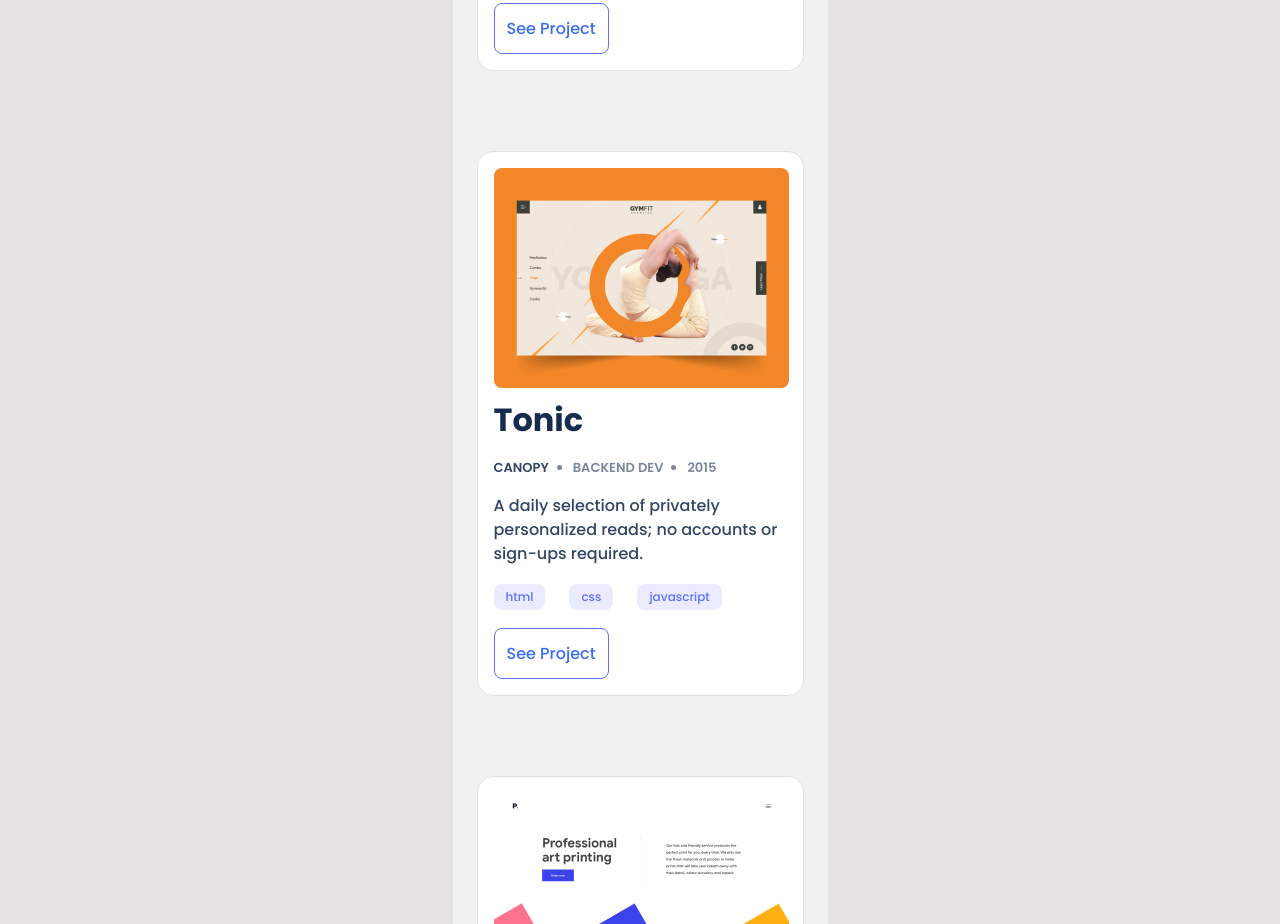
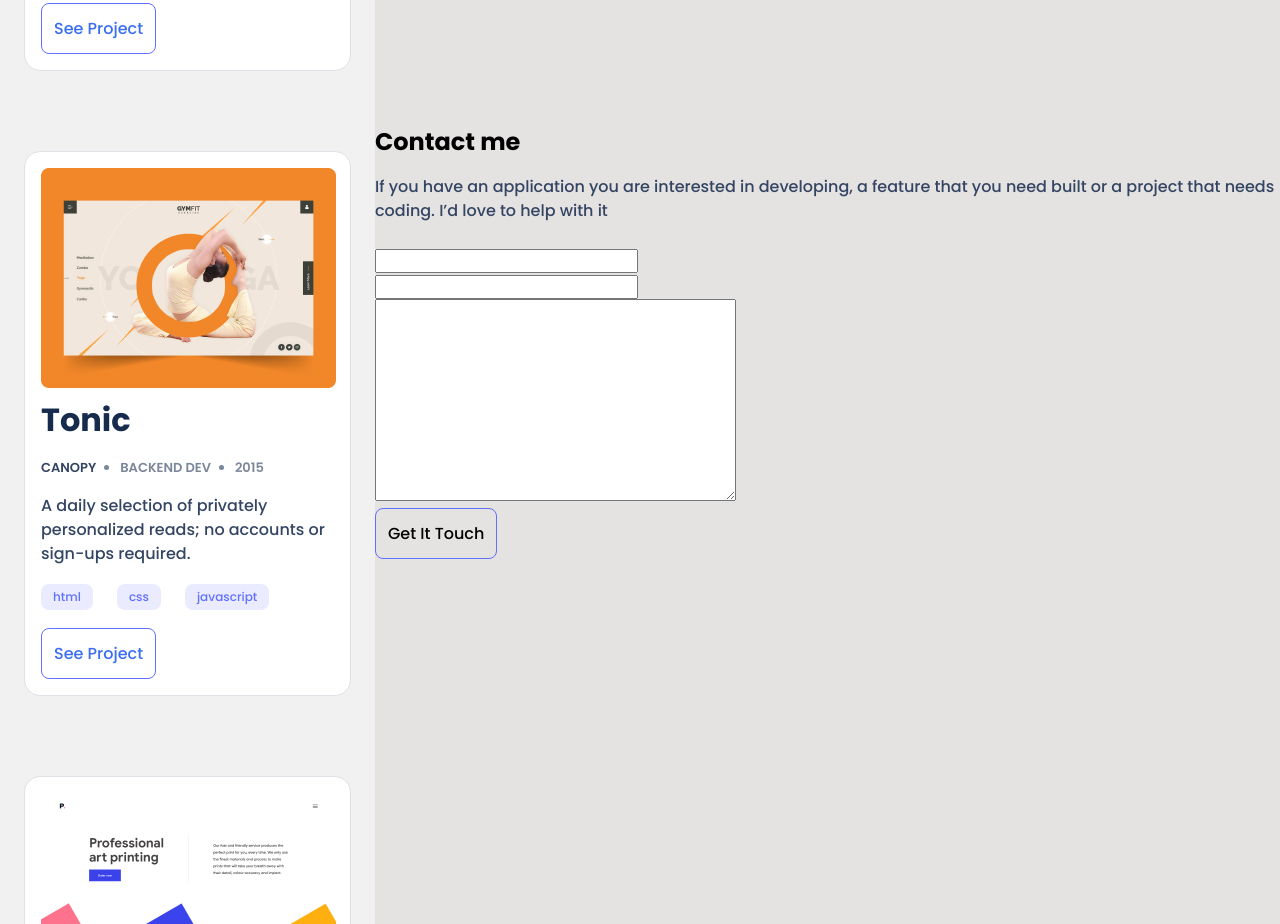
Before and after one commit to UREYPRICE/AhmedPortfolio.github.io, a plain HTML site: page index.html in a window 1280 px wide. Shown: the part 1936-2860 px from the top of the page. Drawn offline with Linux system fonts and the light colour scheme.

Commit message:
Add form elements to html

```diff
--- a/index.html
+++ b/index.html
@@ -14,6 +14,8 @@
 </head>
 
 <body>
+  <div class="after-bdy">
+
     <div class="portfolio-class">
       <nav class="flex white-back">
         <a id="title" href="#">Logo</a>
@@ -172,6 +174,51 @@
         </article>
       </section>
     </div>
+  </div>
+
+  <section class ="container">
+
+
+    <div class="section">
+    <!-- <div class="imag-1">
+      <img src="images/form-img.png" alt="">
+    </div> -->
+
+    <h2 class="form-heading">Contact me</h2>
+
+
+
+
+    <p class="form-para">If you have an application you are interested in developing, a feature that you need built or a project that needs coding. I’d love to help with it </p>
+
+
+    <form action="https://formspree.io/f/{form_id}" method="post">
+      <ul>
+     <li><label for="name"></label>
+      <input name="name" id="name" type="name"></li>
+     <li> <label for="email"></label>
+      <input name="Email" id="email" type="email"></li>
+     <li>
+      <textarea name="textarea" id="textarea" cols="30" rows="10"></textarea></li>
+
+      <li>
+
+    <button class="form-btn" type="submit">Get It Touch</button>
+
+      </li>
+
+      </ul>
+
+
+
+
+
+    </form>
+
+    </div>
+
+    </section>
+
 </body>
 
 </html>
```
Lines whose indentation alone changed are shown as unchanged.
